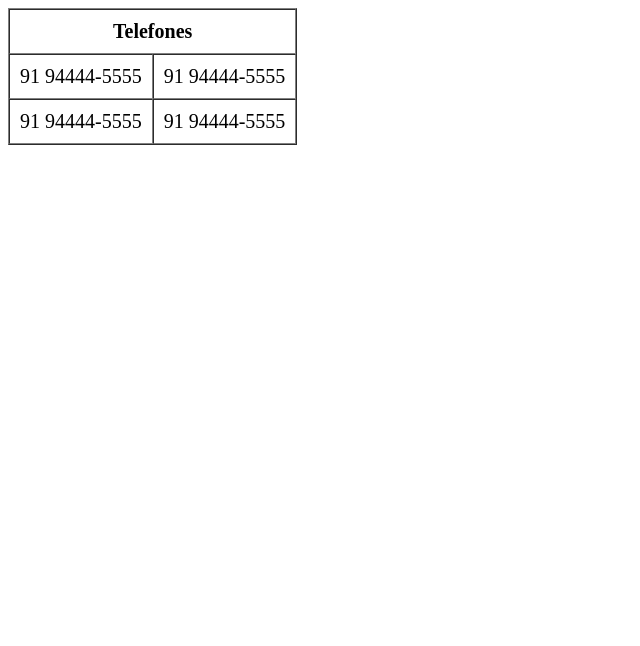
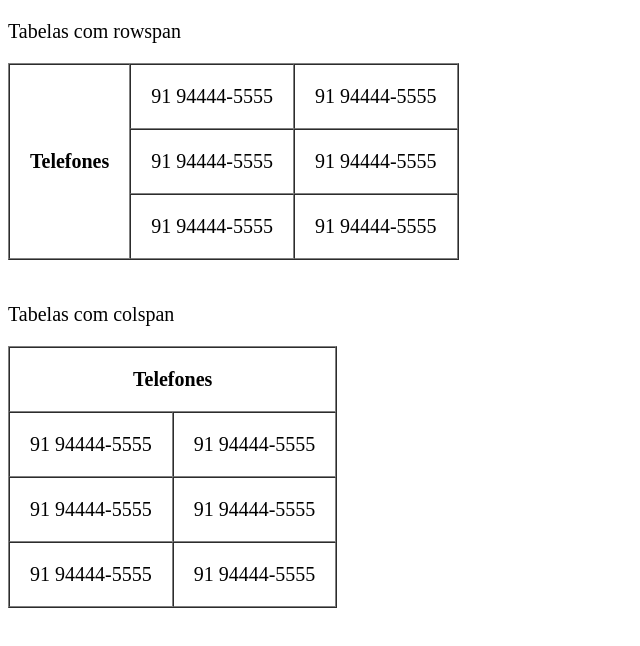
Before and after one commit to gabrielmagalhaes97/vscodesamples, a plain HTML site: page tabelas.html in a window 1280 px wide. Shown: the whole page, without its empty margins (0-640 px from the left). Drawn offline with Linux system fonts and the light colour scheme.

Commit message:
2 tabelas diferentes

```diff
--- a/tabelas.html
+++ b/tabelas.html
@@ -1,13 +1,39 @@
 <!DOCTYPE html>
 <html>
+
 <head>
     <meta charset="utf-8" />
     <title>Titulo da pagina</title>
 </head>
+
 <body style="font-size: 20px;">
-<table cellpadding="10" cellspacing="0" border="1">
+<p>Tabelas com rowspan</p>
+    <table cellpadding="20" cellspacing="0" border="1">
         <tr>
-    <th colspan="2">Telefones</th>
+            <th rowspan="4">Telefones</th>
+        </tr>
+        <tr>
+            <td>91 94444-5555</td>
+            <td>91 94444-5555</td>
+        </tr>
+        <tr>
+            <td>91 94444-5555</td>
+            <td>91 94444-5555</td>
+        </tr>
+        <tr>
+            <td>91 94444-5555</td>
+            <td>91 94444-5555</td>
+        </tr>
+
+    </table><br>
+    <p>Tabelas com colspan</p>
+    <table cellpadding="20" cellspacing="0" border="1">
+        <tr>
+            <th colspan="4">Telefones</th>
+        </tr>
+        <tr>
+            <td>91 94444-5555</td>
+            <td>91 94444-5555</td>
         </tr>
         <tr>
             <td>91 94444-5555</td>
@@ -21,4 +47,5 @@
     </table>
 
 </body>
+
 </html>
```
Lines whose indentation alone changed are shown as unchanged.
